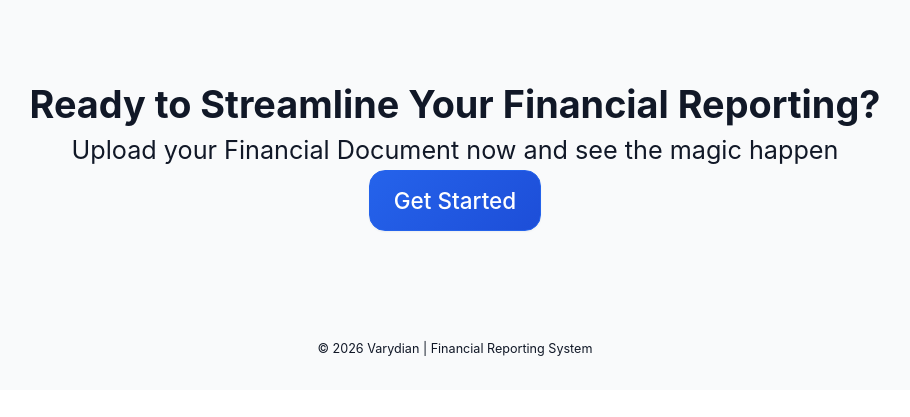
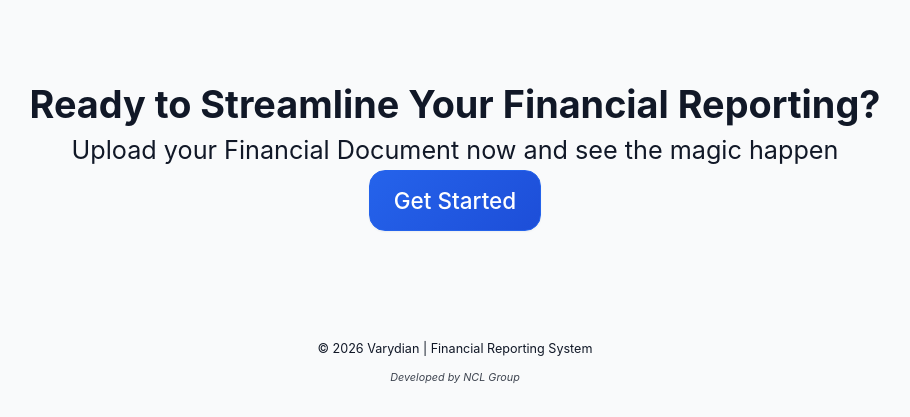
Before and after one commit to PaulaLindo/FinancialReportingSystem, a Flask app: page / in a window 1280 px wide. Shown: the part 2921-3338 px from the top of the page, without its empty margins (185-1095 px from the left). Before the commit the page ends 3277 px from the top, so only its background shows below. Run offline with Flask 3, Linux system fonts and the light colour scheme.

Commit message:
Add footer note indicating development by NCL Group in base template

```diff
--- a/templates/base.html
+++ b/templates/base.html
@@ -207,6 +207,7 @@
     <footer>
         <div class="container-content">
             <p>&copy; 2026 Varydian | Financial Reporting System</p>
+            <p class="footer-note">Developed by NCL Group</p>
 
             <script src="{{ url_for('static', filename='js/utils.js') }}"></script>
             {% if current_user %}
```
